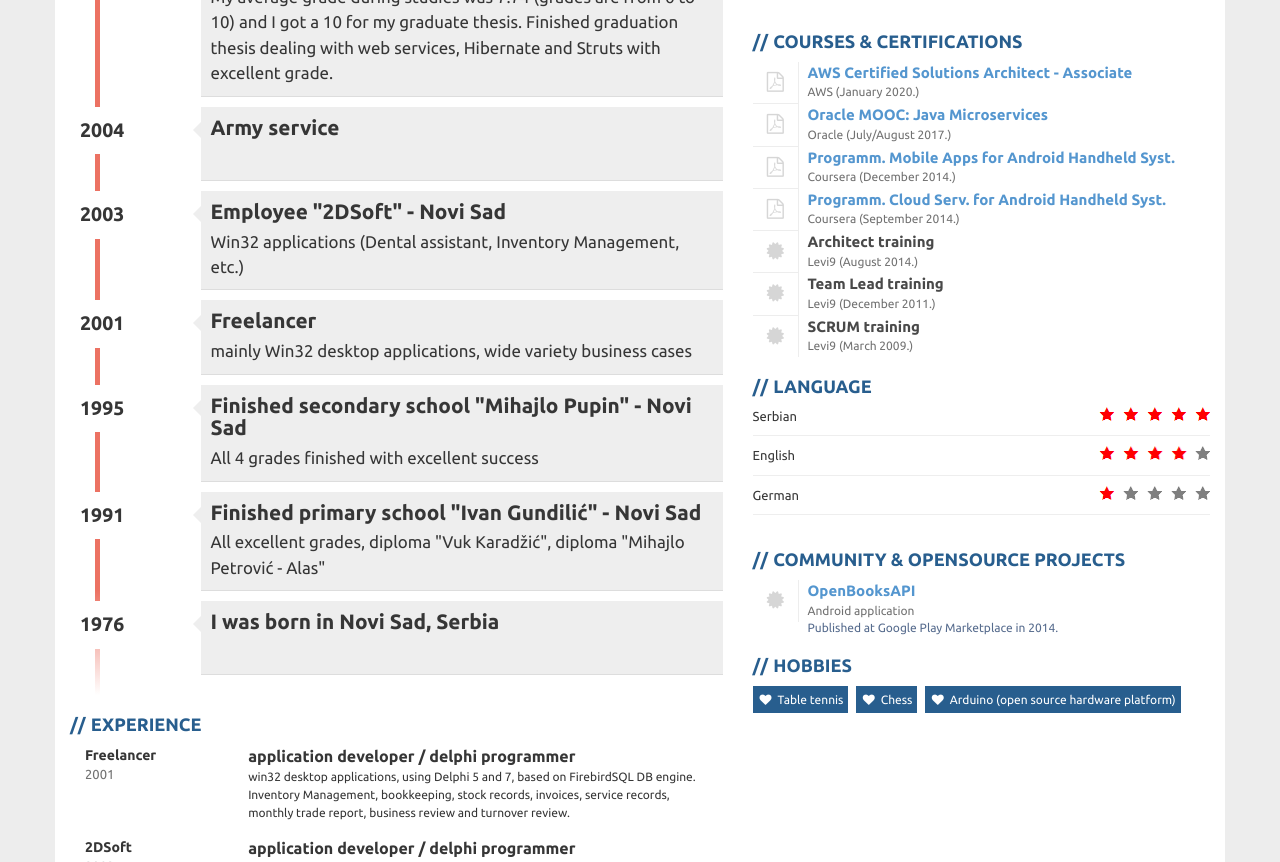
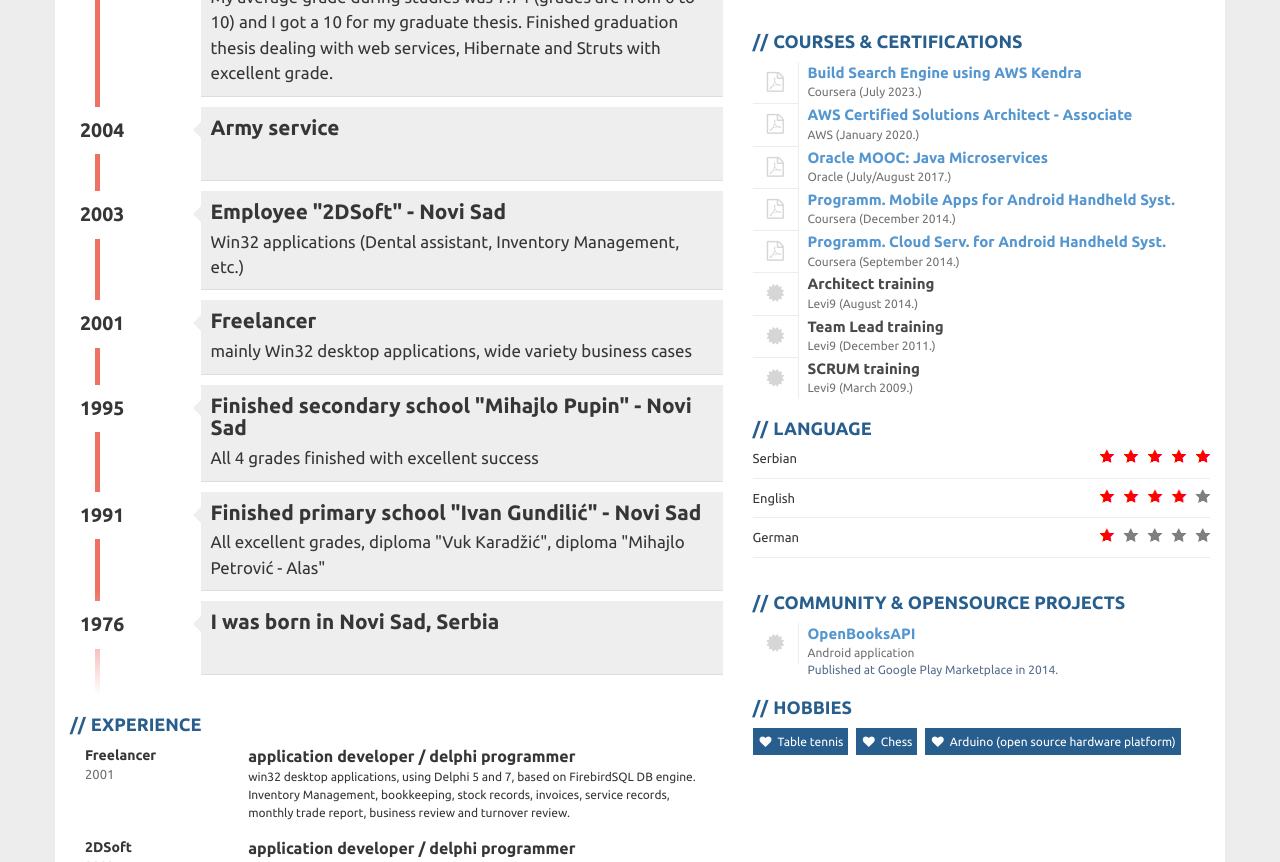
Before and after one commit to staleks/staleks.github.io, a plain HTML site: page index.html in a window 1280 px wide. Shown: the part 1025-1887 px from the top of the page. Drawn offline with Linux system fonts and the light colour scheme.

Commit message:
adding AWS Kendra as coursera course

```diff
--- a/index.html
+++ b/index.html
@@ -461,6 +461,15 @@
           <!-- ### Courses and certifications ### -->
           <div class="box clearfix">
             <h2>Courses &amp; Certifications</h2>
+		<div class="contact-item">
+                   <div class="icon pull-left text-center">
+                     <span class="fa fa-file-pdf-o fa-fw"></span>
+                  </div>
+                 <div class="title pull-right">
+                   <a href="docs/coursera/aws-kendra-2023.pdf">Build Search Engine using AWS Kendra</a>
+              </div>
+              <div class="description pull-right">Coursera (July 2023.)</div>
+            </div>
             <div class="contact-item">
               <div class="icon pull-left text-center">
                 <span class="fa fa-file-pdf-o fa-fw"></span>
```
